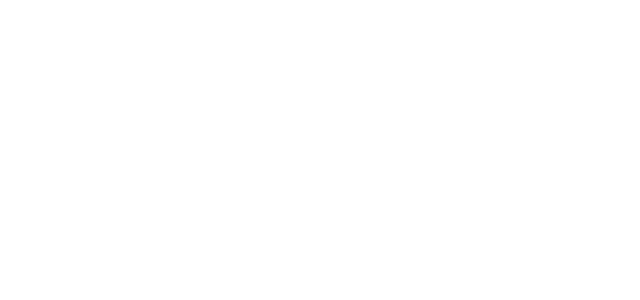
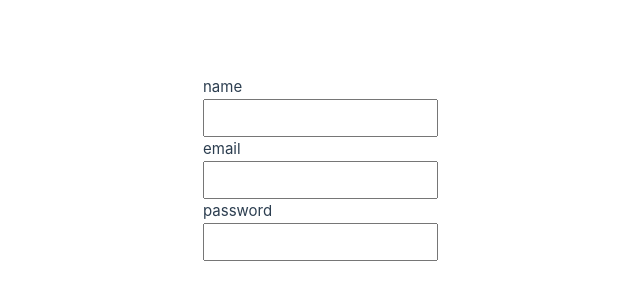
Before and after one commit to smartvain/vue-sample-reusable-input-component, a Vue app: page / in a window 1280 px wide. Shown: the part 232-532 px from the top of the page, without its empty margins (202-842 px from the left). Built offline with nearby package versions, Linux system fonts and the light colour scheme.

Commit message:
add: BaseInput components to App.vue

```diff
--- a/src/App.vue
+++ b/src/App.vue
@@ -1,8 +1,31 @@
+<template>
+  <div>
+    <BaseInput
+      v-model:modalValue="userInputName"
+      type="text"
+      label="name"
+    />
+    <BaseInput
+      v-model:modalValue="userInputEmail"
+      type="email"
+      label="email"
+    />
+    <BaseInput
+      v-model:modalValue="userInputPassword"
+      type="password"
+      label="password"
+    />
+  </div>
+</template>
+
 <script setup lang="ts">
+import BaseInput from './components/BaseInput.vue'
+import { ref } from "vue"
+
+const userInputName     = ref("")
+const userInputEmail    = ref("")
+const userInputPassword = ref("")
 </script>
-
-<template>
-</template>
 
 <style scoped>
 </style>
```
